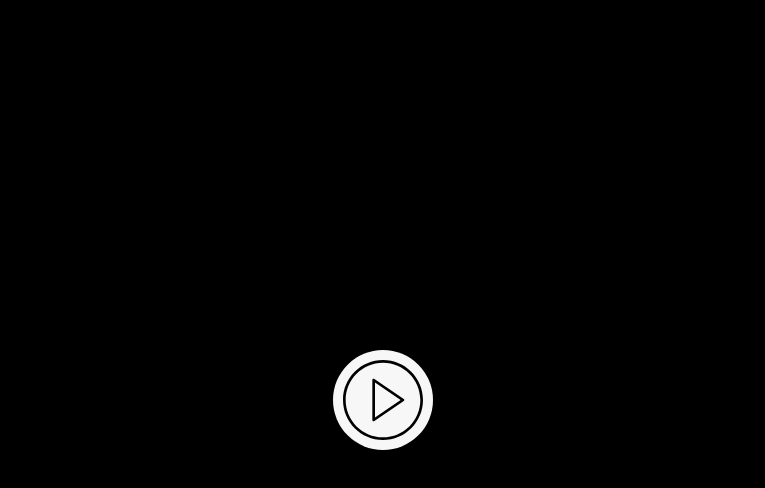
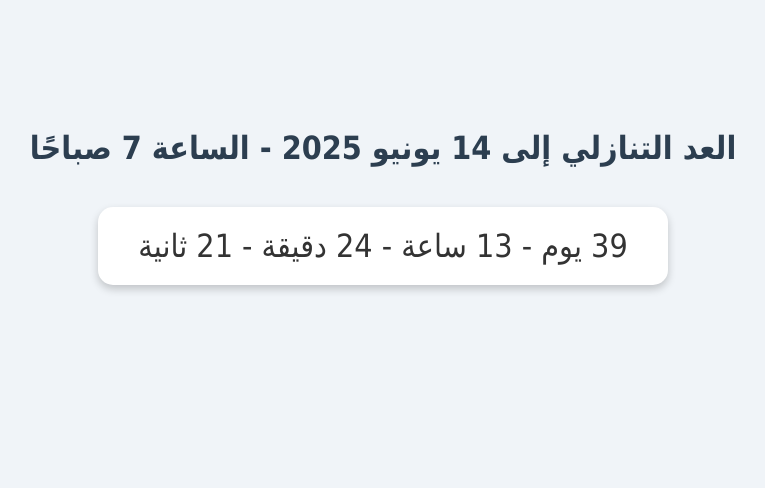
Before and after one commit to fgghff/Alkass-7, a plain HTML site: page index.html in a window 1280 px wide. Shown: the whole page, without its empty margins (257-1022 px from the left). Drawn offline with Linux system fonts and the light colour scheme.

Commit message:
Update index.html

```diff
--- a/index.html
+++ b/index.html
@@ -1,35 +1,60 @@
-
 <!DOCTYPE html>
-<html lang="en">
+<html lang="ar">
 <head>
-    <meta charset="UTF-8">
-    <meta name="viewport" content="width=device-width, initial-scale=1.0">
-    <title>Open URL Video in xPola Player</title>
-    <meta name="description" content="Experience seamless video playback with Xpola Player. Our page allows you to effortlessly play video URLs, offering high-quality streaming with minimal buffering. Perfect for viewers seeking an optimized watching experience. Click to enjoy your favorite videos now.">
-    <link rel="shortcut icon" type="image/x-icon" href="/assets/images/favicon.png" />
-	<meta property="og:image" content=""/>
-
-<style> body { display: flex; align-items: center; justify-content: center; height: 100vh; margin: 0; background-color: #000;
-    background-image: url('');
-    background-size: cover;
-    background-repeat: no-repeat;
-    background-position: center;
-
- } .play-button { background-color: #f7f7f7; color: #fff; border: none; padding: 10px; font-size: 24px; cursor: pointer; border-radius: 50%; display: flex; align-items: center; justify-content: center; position: relative; } .play-button:hover { background-color: #999; } .message-box { background-color: #333; border-radius: 8px; padding: 20px; text-align: center; position: absolute; top: 50%; left: 50%; transform: translate(-50%, -50%); width: 300px; z-index: 1000; } .message-box p { margin: 0 0 20px; color: #ecf0f1; } } .message-box .actions { margin-top: 20px; } .message-box button { background-color: transparent; border: none; color: #f40; font-size: 16px; margin: 0 10px; padding: 6px; cursor: pointer; } .message-box button:hover { text-decoration: underline; } .message-box .checkbox-container { display: flex; align-items: center; justify-content: center; margin-top: 20px; } .message-box .checkbox-container input { margin-right: 10px; } label { color: #9E9E9E; }
-
-</style>
+  <meta charset="UTF-8">
+  <title>عداد تنازلي إلى 14 يونيو</title>
+  <style>
+    body {
+      font-family: 'Tahoma', sans-serif;
+      background-color: #f0f4f8;
+      text-align: center;
+      padding-top: 100px;
+      direction: rtl;
+    }
+    .countdown {
+      font-size: 2em;
+      color: #333;
+      background-color: #fff;
+      display: inline-block;
+      padding: 20px 40px;
+      border-radius: 15px;
+      box-shadow: 0 4px 8px rgba(0,0,0,0.2);
+    }
+    h1 {
+      color: #2c3e50;
+      margin-bottom: 40px;
+    }
+  </style>
 </head>
 <body>
+  <h1>العد التنازلي إلى 14 يونيو 2025 - الساعة 7 صباحًا</h1>
+  <div class="countdown" id="countdown">
+    جارٍ الحساب...
+  </div>
 
-<button onClick="location.href='intent://XPOLA808eGRkYGMqPz98eWZ1cXt3Yj5xfHtxY2N0eXd5ZHF8Pn51ZD94fGM/fHlmdT8iICknICMnP1F8e3FjYydyZWpxaT99cWNkdWI+fSNlKGxkeWR8dS0n#Intent;scheme=xmtv;package=com.xpola.player;end'" class="play-button">
-<svg fill="#000000" height="80px" width="80px" version="1.1" id="Capa_1" xmlns="http://www.w3.org/2000/svg" xmlns:xlink="http://www.w3.org/1999/xlink" viewBox="0 0 60 60" xml:space="preserve">
-    <g>
-        <path d="M45.563,29.174l-22-15c-0.307-0.208-0.703-0.231-1.031-0.058C22.205,14.289,22,14.629,22,15v30 c0,0.371,0.205,0.711,0.533,0.884C22.679,45.962,22.84,46,23,46c0.197,0,0.394-0.059,0.563-0.174l22-15 C45.836,30.64,46,30.331,46,30S45.836,29.36,45.563,29.174z M24,43.107V16.893L43.225,30L24,43.107z"/>
-        <path d="M30,0C13.458,0,0,13.458,0,30s13.458,30,30,30s30-13.458,30-30S46.542,0,30,0z M30,58C14.561,58,2,45.439,2,30 S14.561,2,30,2s28,12.561,28,28S45.439,58,30,58z"/>
-    </g>
-</svg>
-</button>
+  <script>
+    const countdownEl = document.getElementById('countdown');
+    const targetDate = new Date("June 14, 2025 07:00:00").getTime();
 
+    function updateCountdown() {
+      const now = new Date().getTime();
+      const distance = targetDate - now;
+
+      if (distance < 0) {
+        countdownEl.innerHTML = "انتهى الوقت!";
+        return;
+      }
+
+      const days = Math.floor(distance / (1000 * 60 * 60 * 24));
+      const hours = Math.floor((distance % (1000 * 60 * 60 * 24)) / (1000 * 60 * 60));
+      const minutes = Math.floor((distance % (1000 * 60 * 60)) / (1000 * 60));
+      const seconds = Math.floor((distance % (1000 * 60)) / 1000);
+
+      countdownEl.innerHTML = `${days} يوم - ${hours} ساعة - ${minutes} دقيقة - ${seconds} ثانية`;
+    }
+
+    setInterval(updateCountdown, 1000);
+    updateCountdown();
+  </script>
 </body>
-
 </html>
```
